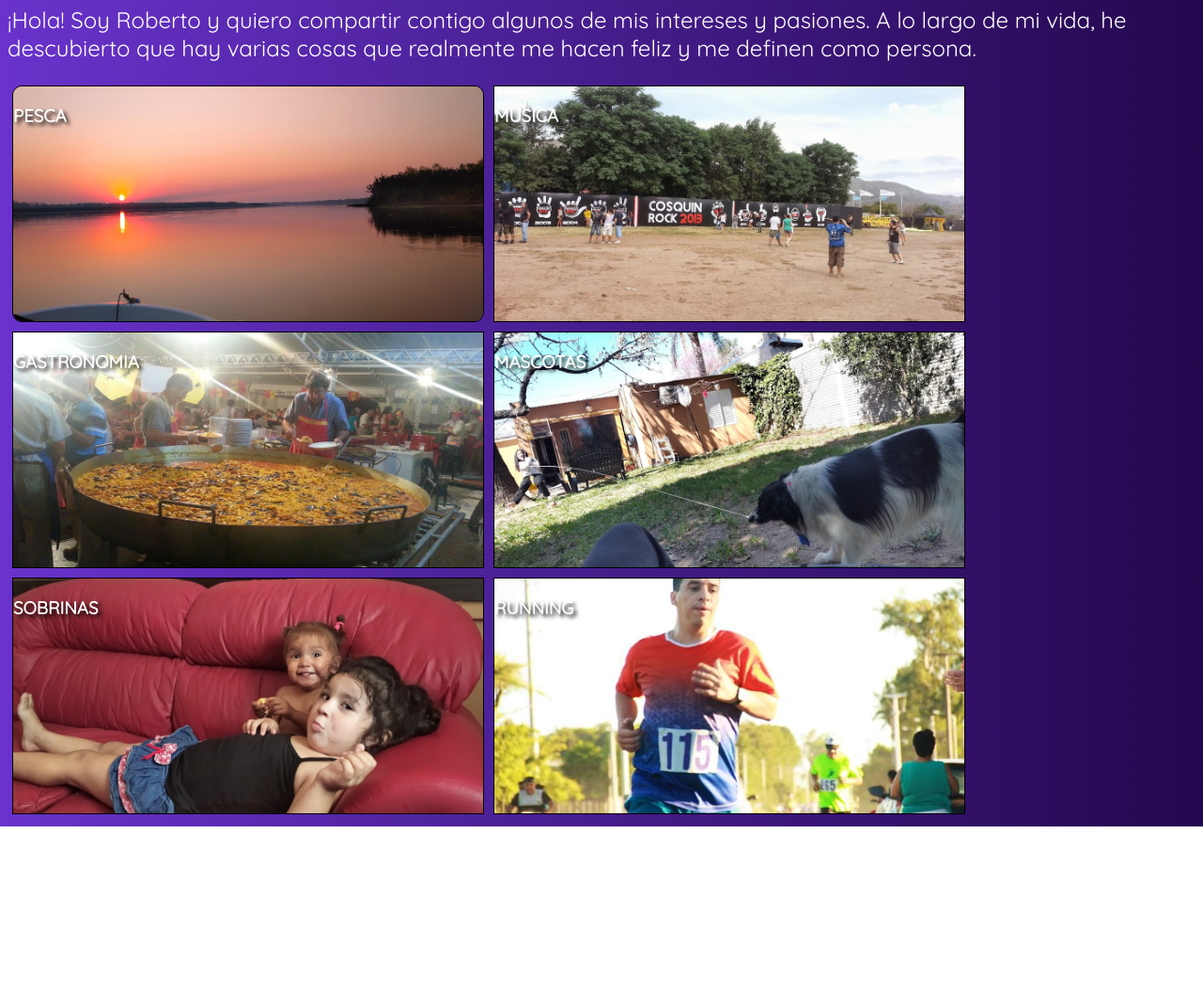
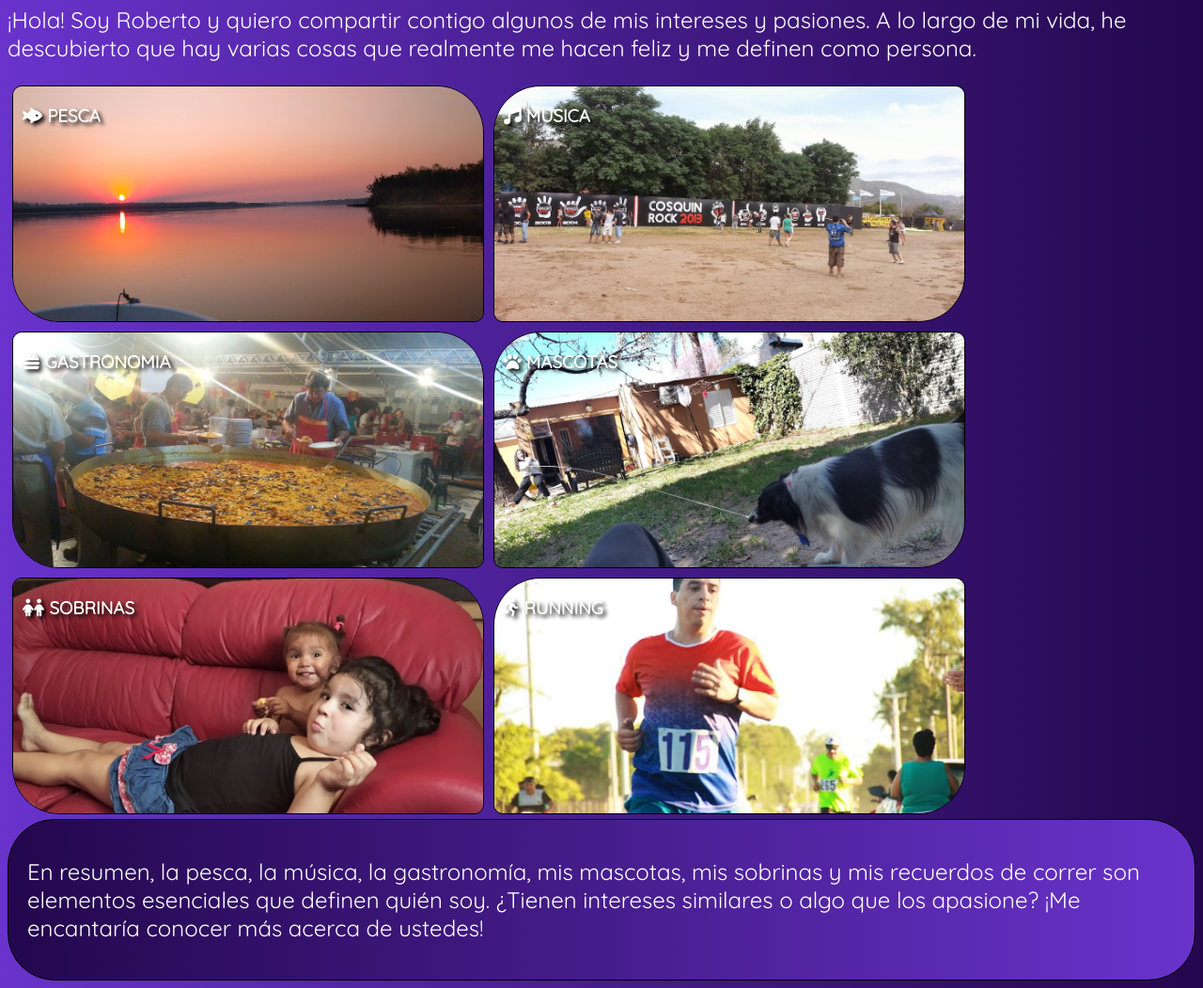
Before and after one commit to tituxco/maquetacion-tp1, a plain HTML site: page index.html in a window 1280 px wide. Shown: the part 77-1129 px from the top of the page at 94% size. Before the commit the page ends 957 px from the top, so only its background shows below. Drawn offline with Linux system fonts and the light colour scheme.

Commit message:
trabajo finalizado de vuelta

```diff
--- a/index.css
+++ b/index.css
@@ -49,7 +49,7 @@ img:hover{
 .cajas-texto h3{
     position: absolute;
     top: 0px;
-    left:0px;
+    left:10px;
     color:white;
     font-weight: bold;
     text-shadow: 3px 3px 4px black;
@@ -57,7 +57,7 @@ img:hover{
 .cajas-texto p{
     position: absolute;
     top: 50px;
-    left: 0px;
+    left: 10px;
     color:white;
     font-weight: bold;
     text-shadow: 1px 1px 2px black;
@@ -65,6 +65,35 @@ img:hover{
 }
 
 .pesca{
-    border-radius: 10px;
+    border-radius: 10px 50px;
     overflow: hidden;
 }
+.musica{
+    border-radius: 50px 10px;
+    overflow: hidden;
+}
+.gastronomia{
+    border-radius: 10px 50px;
+    overflow: hidden;
+}
+.mascotas{
+    border-radius: 50px 10px;
+    overflow: hidden;
+}
+.sobrinas{
+    border-radius: 10px 50px;
+    overflow: hidden;
+}
+.running{
+    border-radius: 50px 10px;
+    overflow: hidden;
+}
+#pie-de-pagina{
+    border-radius: 50px;
+    position:relative;
+    width: auto;
+    height: auto;
+    border: solid 1px black;
+    padding: 20px;
+    background: linear-gradient(to left, #6933cc, #23074d);
+}
--- a/index.html
+++ b/index.html
@@ -11,38 +11,43 @@
     <script src="https://kit.fontawesome.com/0cac4550d0.js" crossorigin="anonymous"></script>
 </head>
 <body>
-    <h1>Mi primer pagina</h1>
+    <h1>Quien soy yo...?</h1>
     <h2>¡Hola! Soy Roberto y quiero compartir contigo algunos de mis intereses y pasiones. A lo largo de mi vida, he descubierto que hay varias cosas que realmente me hacen feliz y me definen como persona.</h2>
     <section>
+
         <div class="tarjetas-intereses pesca cajas-texto"><img src="imagenes/pesca.jpg" alt="pesca">
-            <h3>PESCA</h3>
-            <p>Una de mis pasiones más fuertes es la pesca. Pasar tiempo al aire libre, esperar pacientemente junto al agua y disfrutar de la belleza de la naturaleza mientras pesco es algo que me relaja y me llena de alegría. La pesca no es solo un hobby para mí, es una forma de conectarme con el entorno y desconectar del estrés diario.</p>
+
+            <h3><i class="fa-solid fa-fish-fins" style="color: #ffffff;"></i> PESCA</h3>
+            <p>Una de mis pasiones más fuertes es la pesca. Pasar tiempo al aire libre, esperar pacientemente junto al agua y disfrutar de la belleza de la naturaleza. La pesca no es solo un hobby para mí, es una forma de conectarme con el entorno y desconectar del estrés diario.</p>
         </div>
         <div class="tarjetas-intereses musica cajas-texto">
             <img src="imagenes/cosquinrock.jpg" alt="musica">
-            <h3>MUSICA</h3>
+            <h3><i class="fa-solid fa-music" style="color: #ffffff;"></i> MUSICA</h3>
             <p>La música es otra parte fundamental de mi vida. Ya sea escuchando música, tocando un instrumento o asistiendo a conciertos, la música siempre está presente. Es increíble cómo una canción puede cambiar mi estado de ánimo y transportarme a diferentes lugares emocionales.</p>
         </div>
         <div class="tarjetas-intereses gastronomia cajas-texto">
             <img src="imagenes/gastronomia.jpg" alt="gastronomia">
-            <h3>GASTRONOMIA</h3>
-            <p>La gastronomía es otro de mis intereses apasionados. Experimentar en la cocina, probar platos nuevos y disfrutar de comidas deliciosas es algo que disfruto enormemente. La comida es una forma maravillosa de compartir momentos especiales con amigos y familiares.</p>
+            <h3><i class="fa-solid fa-burger" style="color: #ffffff"></i> GASTRONOMIA</h3>
+            <p>La gastronomía es otro de mis intereses apasionados. Experimentar en la cocina, probar platos nuevos y disfrutar de comidas deliciosas es algo que disfruto enormemente. La comida es una forma maravillosa de compartir momentos especiales con amigos y familiares, por algo los kilitos de mas :)</p>
         </div>
         <div class="tarjetas-intereses mascotas cajas-texto">
             <img src="imagenes/mascotas.jpg" alt="mascotas">
-            <h3>MASCOTAS</h3>
-            <p>Además de mis hobbies, tengo un lugar especial en mi corazón para mis mascotas. Tener compañeros peludos en casa me llena de alegría. Sus travesuras y su lealtad son una fuente constante de felicidad en mi vida.</p>
+            <h3><i class="fa-solid fa-paw" style="color: #ffffff;"></i> MASCOTAS</h3>
+            <p>Además de mis hobbies, tengo un lugar especial en mi corazón para mis mascotas. Tener compañeros peludos en casa me llena de alegría. Sus travesuras y su lealtad son un avío para mi alma.</p>
         </div>
         <div class="tarjetas-intereses sobrinas cajas-texto">
             <img src="imagenes/sobrinas.jpg" alt="sobrinas">
-            <h3>SOBRINAS</h3>
+            <h3><i class="fa-solid fa-children" style="color: #ffffff;"></i> SOBRINAS</h3>
             <p>También soy tío orgulloso de unas sobrinas maravillosas. Verlas crecer y ser parte de sus vidas es un regalo inmenso. Sus risas, sus ocurrencias y su alegría son una fuente constante de inspiración para mí.</p>
         </div>
         <div class="tarjetas-intereses running cajas-texto">
             <img src="imagenes/running.jpg" alt="running">
-            <h3>RUNNING</h3>
-            <p>Solía disfrutar mucho de correr, aunque en algún momento dejé de hacerlo. Aunque ya no es una actividad que practique con regularidad, aún atesoro los recuerdos de las carreras y el sentimiento de logro que experimentaba al cruzar la meta.</p>
+            <h3><i class="fa-solid fa-person-running" style="color: #ffffff;"></i> RUNNING</h3>
+            <p>Solía disfrutar mucho de correr, aunque dejé de hacerlo en la pandemia. Aunque ya no es una actividad que practique con regularidad, aún atesoro los recuerdos de las carreras y el sentimiento de logro que experimentaba al cruzar la meta.</p>
         </div>
     </section>
+    <div id="pie-de-pagina">
+        <h2>En resumen, la pesca, la música, la gastronomía, mis mascotas, mis sobrinas y mis recuerdos de correr son elementos esenciales que definen quién soy. ¿Tienen intereses similares o algo que los apasione? ¡Me encantaría conocer más acerca de ustedes!</h2>
+    </div>
 </body>
 </html>
```
